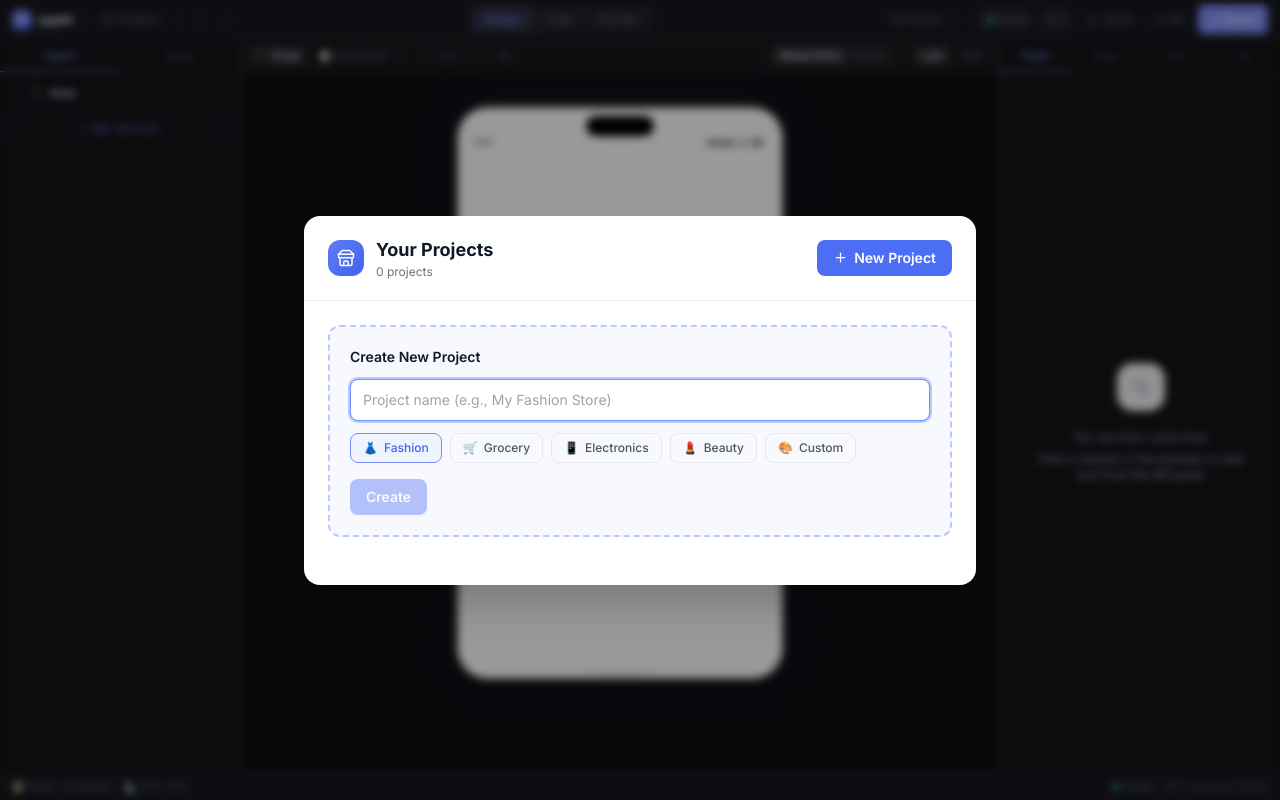
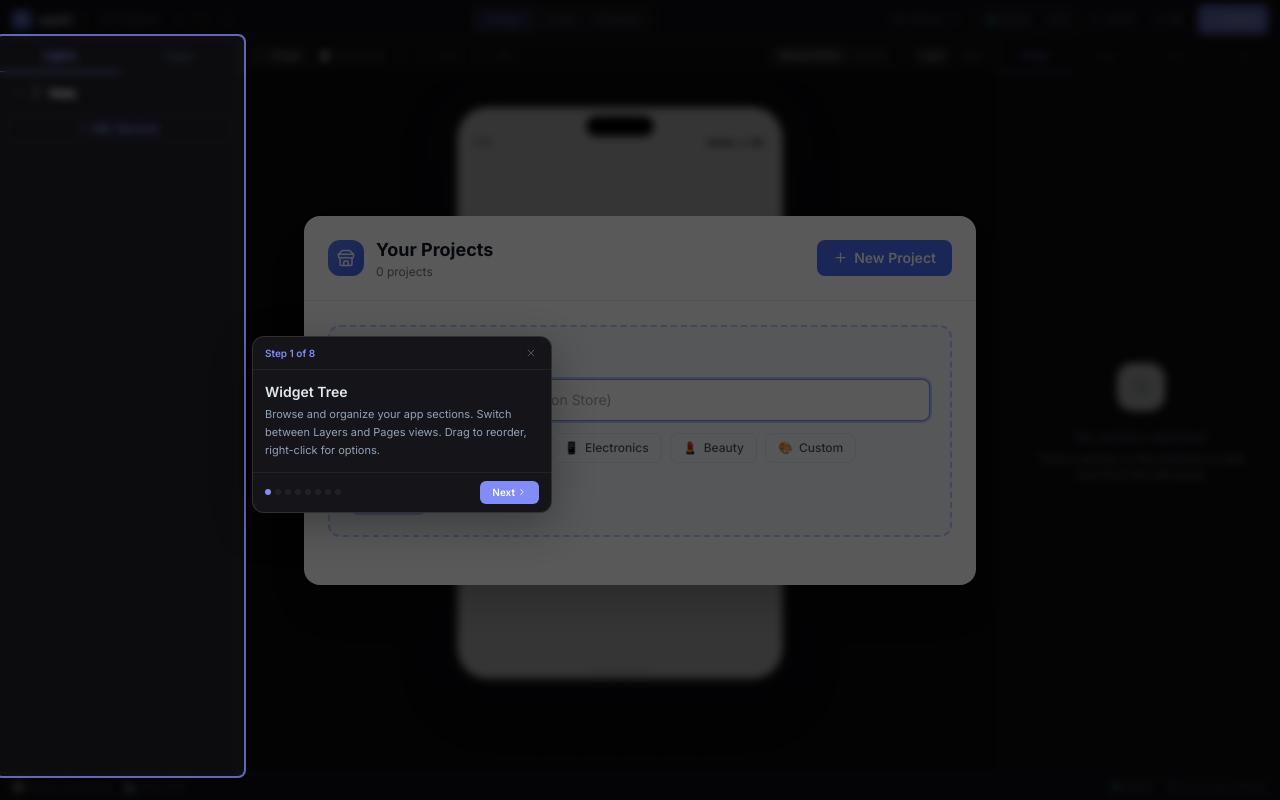
Before and after one commit to storesA2Z/appkit, a React (Vite) app in the folder packages/builder/: page / in a window 1280 px wide. Built offline with nearby package versions, Linux system fonts and the light colour scheme.

Commit message:
feat: add 8-step guided tour with spotlight overlay and tooltip engine

```diff
--- a/packages/builder/src/App.tsx
+++ b/packages/builder/src/App.tsx
@@ -15,6 +15,7 @@ import { WidgetTree } from './components/WidgetTree';
 import { CommandPalette } from './components/CommandPalette';
 import { CustomCssPanel } from './components/CustomCssPanel';
 import { ImportWizard } from './components/ImportWizard';
+import { Tour, useShouldShowTour } from './components/tour/Tour';
 import { useKeyboardShortcuts } from './hooks/useKeyboardShortcuts';
 import { useAppkitStore } from './store/appkit-store';
 
@@ -30,10 +31,18 @@ export default function App() {
   const [showExport, setShowExport] = useState(false);
   const [showCommandPalette, setShowCommandPalette] = useState(false);
   const [showImport, setShowImport] = useState(false);
+  const shouldShowTour = useShouldShowTour();
+  const [showTour, setShowTour] = useState(false);
 
   useKeyboardShortcuts();
 
-  useEffect(() => { loadFromLocalStorage(); }, []);
+  useEffect(() => {
+    loadFromLocalStorage();
+    if (shouldShowTour) {
+      const timer = setTimeout(() => setShowTour(true), 1000);
+      return () => clearTimeout(timer);
+    }
+  }, []);
   useEffect(() => {
     const timer = setTimeout(() => saveToLocalStorage(), 2000);
     return () => clearTimeout(timer);
@@ -56,6 +65,7 @@ export default function App() {
       {showExport && <ExportDialog onClose={() => setShowExport(false)} />}
       <CommandPalette open={showCommandPalette} onClose={() => setShowCommandPalette(false)} />
       <ImportWizard open={showImport} onClose={() => setShowImport(false)} />
+      <Tour open={showTour} onClose={() => setShowTour(false)} />
 
       <Toolbar
         mode={mode}
@@ -68,19 +78,19 @@ export default function App() {
       <div className="flex-1 overflow-hidden">
         <Allotment>
           <Allotment.Pane minSize={200} preferredSize={240}>
-            <aside className="h-full bg-ide-panel border-r border-ide-border flex flex-col overflow-hidden">
+            <aside data-tour="widget-tree" className="h-full bg-ide-panel border-r border-ide-border flex flex-col overflow-hidden">
               <WidgetTree />
             </aside>
           </Allotment.Pane>
 
           <Allotment.Pane>
-            <main className="h-full overflow-hidden">
+            <main data-tour="section-canvas" className="h-full overflow-hidden">
               {mode === 'code' ? <CodeEditor /> : <SectionCanvas />}
             </main>
           </Allotment.Pane>
 
           <Allotment.Pane minSize={240} preferredSize={280}>
-            <aside className="h-full bg-ide-panel border-l border-ide-border flex flex-col overflow-hidden">
+            <aside data-tour="properties-panel" className="h-full bg-ide-panel border-l border-ide-border flex flex-col overflow-hidden">
               <div className="flex border-b border-ide-border text-[10px]">
                 {(['props', 'style', 'css', 'ai'] as const).map((tab) => (
                   <button
--- a/packages/builder/src/components/Toolbar.tsx
+++ b/packages/builder/src/components/Toolbar.tsx
@@ -77,7 +77,7 @@ export function Toolbar({ mode, onModeChange, onShowExport, onShowImport, onShow
         </div>
       </div>
 
-      <div className="flex bg-ide-hover rounded-md p-0.5">
+      <div data-tour="mode-switcher" className="flex bg-ide-hover rounded-md p-0.5">
         {modes.map((m) => (
           <button
             key={m.id}
@@ -90,20 +90,22 @@ export function Toolbar({ mode, onModeChange, onShowExport, onShowImport, onShow
       </div>
 
       <div className="flex items-center gap-1.5">
-        <ThemeSelector />
+        <span data-tour="theme-selector"><ThemeSelector /></span>
         <span className="w-px h-4 bg-ide-border" />
         <div className="flex items-center gap-1 px-2 py-1 bg-ide-hover rounded text-[10px] text-ide-text">
           <span className="w-1.5 h-1.5 rounded-full bg-emerald-400" />
           Saved
         </div>
-        <button onClick={onShowCommandPalette} className="px-2 py-1 bg-ide-hover rounded text-[10px] text-ide-text-dim hover:text-ide-text transition-colors">⌘K</button>
+        <button data-tour="command-palette" onClick={onShowCommandPalette} className="px-2 py-1 bg-ide-hover rounded text-[10px] text-ide-text-dim hover:text-ide-text transition-colors">⌘K</button>
+        <span data-tour="import-btn" className="flex items-center gap-1">
           <button onClick={handleImportJson} className="flex items-center gap-1 px-2 py-1 text-[11px] text-ide-text hover:text-ide-text-bright hover:bg-ide-hover rounded transition-colors" title="Import JSON">
             <Upload size={11} /> JSON
           </button>
           <button onClick={onShowImport} className="flex items-center gap-1 px-2 py-1 text-[11px] text-ide-text hover:text-ide-text-bright hover:bg-ide-hover rounded transition-colors" title="Import RN/Expo project">
             <Upload size={11} /> RN
           </button>
-        <button onClick={onShowExport} className="flex items-center gap-1 px-2.5 py-1.5 text-[11px] font-semibold bg-ide-accent text-white rounded-md hover:opacity-90 transition-opacity">
+        </span>
+        <button data-tour="export-btn" onClick={onShowExport} className="flex items-center gap-1 px-2.5 py-1.5 text-[11px] font-semibold bg-ide-accent text-white rounded-md hover:opacity-90 transition-opacity">
           <Download size={11} /> Export
         </button>
       </div>
--- /dev/null
+++ b/packages/builder/src/components/tour/Tour.tsx
@@ -0,0 +1,200 @@
+import React, { useState, useEffect, useCallback, useRef } from 'react';
+import { X, ChevronRight, ChevronLeft } from 'lucide-react';
+import { TOUR_STEPS, type TourStep } from './tour-steps';
+
+interface TourProps {
+  open: boolean;
+  onClose: () => void;
+}
+
+interface TooltipPosition {
+  top: number;
+  left: number;
+  spotlightRect: DOMRect | null;
+}
+
+const STORAGE_KEY = 'appkit-tour-completed';
+
+export function Tour({ open, onClose }: TourProps) {
+  const [step, setStep] = useState(0);
+  const [position, setPosition] = useState<TooltipPosition>({ top: 0, left: 0, spotlightRect: null });
+  const tooltipRef = useRef<HTMLDivElement>(null);
+
+  const currentStep = TOUR_STEPS[step];
+
+  const calculatePosition = useCallback((tourStep: TourStep) => {
+    const el = document.querySelector(tourStep.target);
+    if (!el) {
+      setPosition({ top: window.innerHeight / 2 - 60, left: window.innerWidth / 2 - 150, spotlightRect: null });
+      return;
+    }
+
+    const rect = el.getBoundingClientRect();
+    const tooltipWidth = 300;
+    const tooltipHeight = 140;
+    const gap = 12;
+
+    let top = 0;
+    let left = 0;
+
+    switch (tourStep.placement) {
+      case 'right':
+        top = rect.top + rect.height / 2 - tooltipHeight / 2;
+        left = rect.right + gap;
+        break;
+      case 'left':
+        top = rect.top + rect.height / 2 - tooltipHeight / 2;
+        left = rect.left - tooltipWidth - gap;
+        break;
+      case 'bottom':
+        top = rect.bottom + gap;
+        left = rect.left + rect.width / 2 - tooltipWidth / 2;
+        break;
+      case 'top':
+        top = rect.top - tooltipHeight - gap;
+        left = rect.left + rect.width / 2 - tooltipWidth / 2;
+        break;
+    }
+
+    // Clamp to viewport
+    top = Math.max(8, Math.min(top, window.innerHeight - tooltipHeight - 8));
+    left = Math.max(8, Math.min(left, window.innerWidth - tooltipWidth - 8));
+
+    setPosition({ top, left, spotlightRect: rect });
+  }, []);
+
+  useEffect(() => {
+    if (open && currentStep) {
+      calculatePosition(currentStep);
+    }
+  }, [open, step, currentStep, calculatePosition]);
+
+  useEffect(() => {
+    if (!open) return;
+    const handleResize = () => {
+      if (currentStep) calculatePosition(currentStep);
+    };
+    window.addEventListener('resize', handleResize);
+    return () => window.removeEventListener('resize', handleResize);
+  }, [open, currentStep, calculatePosition]);
+
+  const handleClose = () => {
+    localStorage.setItem(STORAGE_KEY, 'true');
+    setStep(0);
+    onClose();
+  };
+
+  const next = () => {
+    if (step < TOUR_STEPS.length - 1) setStep(step + 1);
+    else handleClose();
+  };
+
+  const prev = () => {
+    if (step > 0) setStep(step - 1);
+  };
+
+  if (!open) return null;
+
+  const { spotlightRect } = position;
+
+  return (
+    <div className="fixed inset-0 z-[100]">
+      {/* Overlay with spotlight cutout */}
+      <svg className="absolute inset-0 w-full h-full" style={{ pointerEvents: 'none' }}>
+        <defs>
+          <mask id="tour-spotlight">
+            <rect x="0" y="0" width="100%" height="100%" fill="white" />
+            {spotlightRect && (
+              <rect
+                x={spotlightRect.left - 6}
+                y={spotlightRect.top - 6}
+                width={spotlightRect.width + 12}
+                height={spotlightRect.height + 12}
+                rx="8"
+                fill="black"
+              />
+            )}
+          </mask>
+        </defs>
+        <rect
+          x="0" y="0" width="100%" height="100%"
+          fill="rgba(0,0,0,0.65)"
+          mask="url(#tour-spotlight)"
+          style={{ pointerEvents: 'auto' }}
+          onClick={handleClose}
+        />
+      </svg>
+
+      {/* Spotlight ring */}
+      {spotlightRect && (
+        <div
+          className="absolute border-2 border-ide-accent rounded-lg pointer-events-none animate-pulse"
+          style={{
+            top: spotlightRect.top - 6,
+            left: spotlightRect.left - 6,
+            width: spotlightRect.width + 12,
+            height: spotlightRect.height + 12,
+          }}
+        />
+      )}
+
+      {/* Tooltip */}
+      <div
+        ref={tooltipRef}
+        className="absolute w-[300px] bg-ide-panel border border-ide-border-bright rounded-xl shadow-dropdown animate-scale-in z-10"
+        style={{ top: position.top, left: position.left }}
+      >
+        <div className="flex items-center justify-between px-3 py-2 border-b border-ide-border">
+          <span className="text-[10px] text-ide-accent font-semibold">
+            Step {step + 1} of {TOUR_STEPS.length}
+          </span>
+          <button onClick={handleClose} className="p-0.5 hover:bg-ide-hover rounded">
+            <X size={12} className="text-ide-text-dim" />
+          </button>
+        </div>
+
+        <div className="px-3 py-3">
+          <div className="text-sm font-semibold text-ide-text-bright mb-1">{currentStep.title}</div>
+          <div className="text-[11px] text-ide-text-muted leading-relaxed">{currentStep.description}</div>
+        </div>
+
+        <div className="flex items-center justify-between px-3 py-2 border-t border-ide-border">
+          <div className="flex gap-1">
+            {TOUR_STEPS.map((_, i) => (
+              <div
+                key={i}
+                className={`w-1.5 h-1.5 rounded-full transition-colors ${
+                  i === step ? 'bg-ide-accent' : i < step ? 'bg-ide-accent/40' : 'bg-ide-border'
+                }`}
+              />
+            ))}
+          </div>
+          <div className="flex gap-1">
+            {step > 0 && (
+              <button
+                onClick={prev}
+                className="flex items-center gap-0.5 px-2 py-1 text-[10px] text-ide-text hover:text-ide-text-bright rounded"
+              >
+                <ChevronLeft size={10} /> Back
+              </button>
+            )}
+            <button
+              onClick={next}
+              className="flex items-center gap-0.5 px-3 py-1 text-[10px] font-semibold bg-ide-accent text-white rounded-md hover:opacity-90 transition-opacity"
+            >
+              {step < TOUR_STEPS.length - 1 ? (
+                <>Next <ChevronRight size={10} /></>
+              ) : (
+                'Finish'
+              )}
+            </button>
+          </div>
+        </div>
+      </div>
+    </div>
+  );
+}
+
+export function useShouldShowTour(): boolean {
+  return !localStorage.getItem(STORAGE_KEY);
+}
--- /dev/null
+++ b/packages/builder/src/components/tour/tour-steps.ts
@@ -0,0 +1,57 @@
+export interface TourStep {
+  target: string; // CSS selector
+  title: string;
+  description: string;
+  placement: 'top' | 'bottom' | 'left' | 'right';
+}
+
+export const TOUR_STEPS: TourStep[] = [
+  {
+    target: '[data-tour="widget-tree"]',
+    title: 'Widget Tree',
+    description: 'Browse and organize your app sections. Switch between Layers and Pages views. Drag to reorder, right-click for options.',
+    placement: 'right',
+  },
+  {
+    target: '[data-tour="section-canvas"]',
+    title: 'Live Preview',
+    description: 'See your app in a realistic device frame. Switch between iPhone and Android, zoom in/out, and toggle light/dark mode.',
+    placement: 'bottom',
+  },
+  {
+    target: '[data-tour="properties-panel"]',
+    title: 'Properties Panel',
+    description: 'Edit section settings, theme tokens, custom styles, and get suggestions. Select a section to see its properties.',
+    placement: 'left',
+  },
+  {
+    target: '[data-tour="mode-switcher"]',
+    title: 'Design / Code / Preview',
+    description: 'Switch between visual editor, JSON code editor (with Monaco), and full preview mode.',
+    placement: 'bottom',
+  },
+  {
+    target: '[data-tour="theme-selector"]',
+    title: 'Theme Library',
+    description: 'Save, switch, and manage themes. Create variants for A/B testing or seasonal looks.',
+    placement: 'bottom',
+  },
+  {
+    target: '[data-tour="command-palette"]',
+    title: 'Command Palette (⌘K)',
+    description: 'Quick-access everything: jump to pages, add sections, and run commands. Press ⌘K anytime.',
+    placement: 'bottom',
+  },
+  {
+    target: '[data-tour="import-btn"]',
+    title: 'Import Projects',
+    description: 'Import existing AppKit JSON or reverse-engineer a React Native / Expo project into AppKit sections.',
+    placement: 'bottom',
+  },
+  {
+    target: '[data-tour="export-btn"]',
+    title: 'Export & Ship',
+    description: 'Export your app as a production-ready Expo project with all screens, sections, theme, and a personalized README.',
+    placement: 'bottom',
+  },
+];
```
Lines whose indentation alone changed are shown as unchanged.
